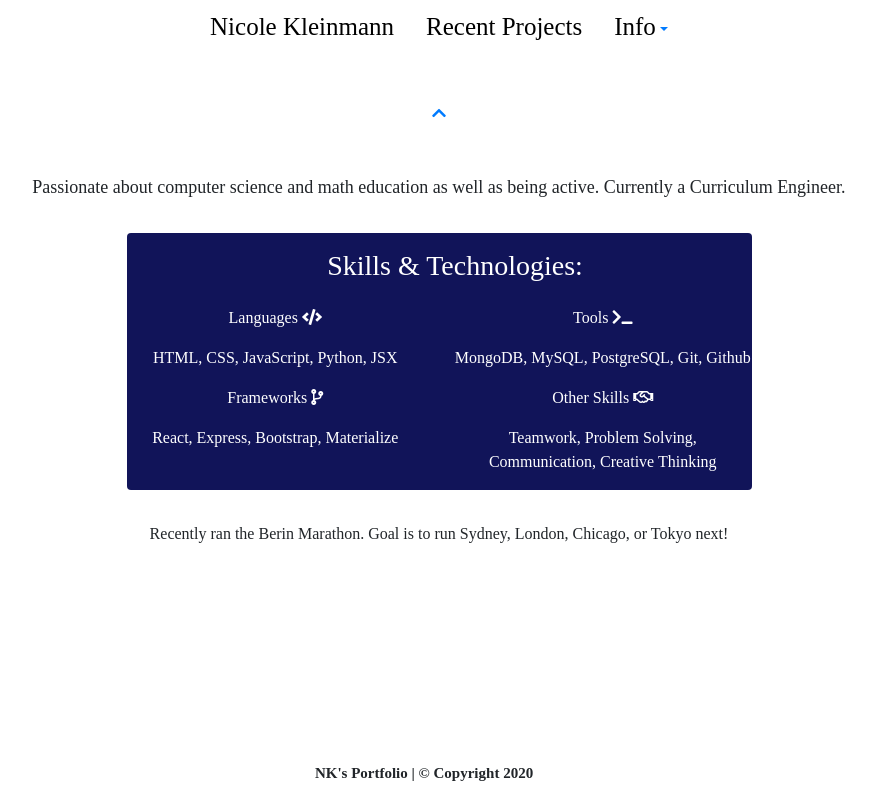
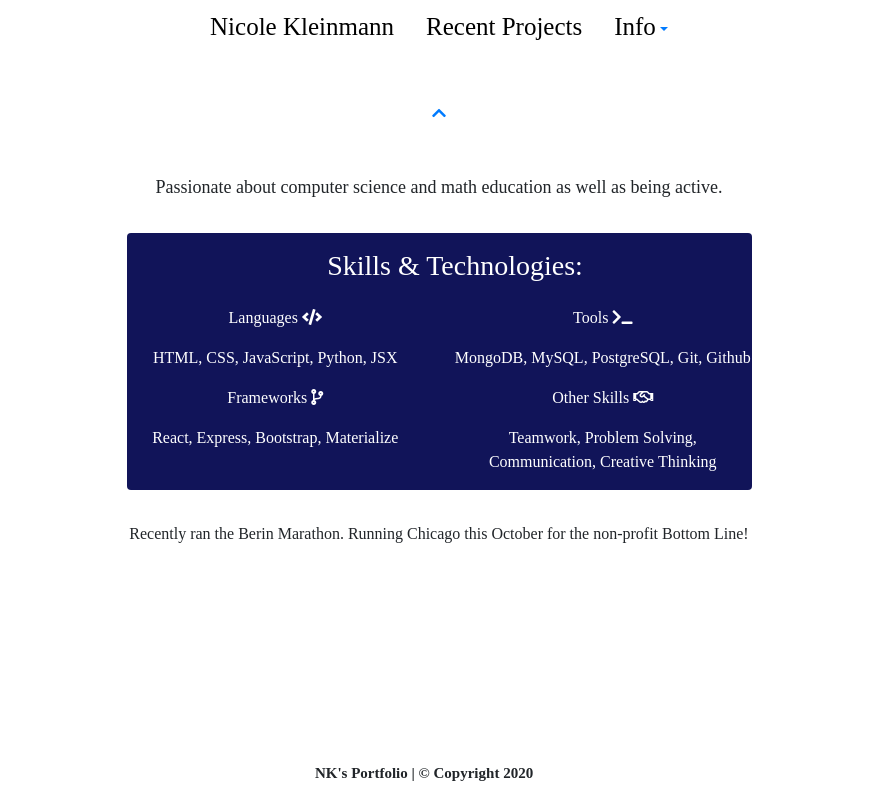
Before and after one commit to nkleinmann/NKportfolio, a React (Create React App) app: page /about in a window 1280 px wide. Shown: the whole page, without its empty margins (201-1077 px from the left). Built offline with nearby package versions, Linux system fonts and the light colour scheme; a web font is replaced by a local one.

Commit message:
small updates

```diff
--- a/src/views/about.jsx
+++ b/src/views/about.jsx
@@ -15,7 +15,7 @@ function About() {
         <Col sm={12} md={8} className="mt-5 text-center aboutMe align-middle">
           <p>
             Passionate about computer science and math education as well as
-            being active. Currently a Curriculum Engineer.
+            being active.
           </p>
         </Col>
       </Row>
@@ -27,7 +27,7 @@ function About() {
       <Row className="justify-content-center">
         <Col md={8} className="m-3 text-center">
           <p>
-            Recently ran the Berin Marathon. Goal is to run Sydney, London, Chicago, or Tokyo next!
+            Recently ran the Berin Marathon. Running Chicago this October for the non-profit Bottom Line!
           </p>
         </Col>
       </Row>
--- a/src/views/home.jsx
+++ b/src/views/home.jsx
@@ -24,7 +24,7 @@ class Home extends React.Component {
 
                         {/* Resources: https://www.npmjs.com/package/react-typical, https://www.producthunt.com/posts/react-typical */}
                         <Typical
-                            steps={['Full Stack Developer', 2000, 'Curriculum Engineer', 2000, 'Runner and Outdoor Enthusiast', 2000]}
+                            steps={['Full Stack Developer', 2000, 'Runner and Outdoor Enthusiast', 2000, 'Curriculum Engineer and Teacher', 2000]}
                             loop={3}
                             wrapper="p"
                             className="text-center typingText m-4"
```
